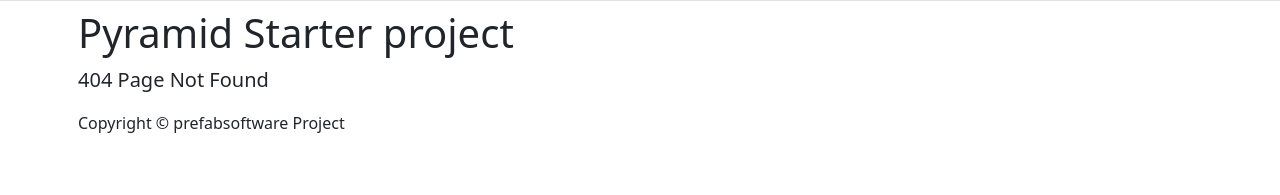
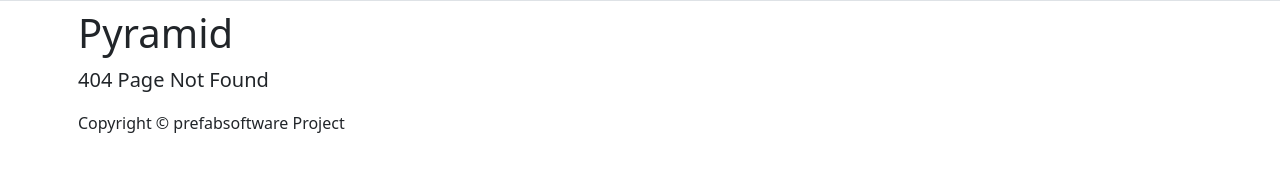
Before and after one commit to t-el/pyramid_app, a Python web app: template pyramid_app_v1/pyramid_app_v1/templates/404.jinja2 in a window 1280 px wide. Shown: the part 105-300 px from the top of the page. Run offline with Jinja, Linux system fonts and the light colour scheme; the template is opened without the code that fills it, so the values that code supplies are empty.

Commit message:
Update 404.jinja2

```diff
--- a/pyramid_app_v1/pyramid_app_v1/templates/404.jinja2
+++ b/pyramid_app_v1/pyramid_app_v1/templates/404.jinja2
@@ -2,7 +2,7 @@
 
 {% block content %}
 <div class="content">
-  <h1><span class="font-semi-bold">Pyramid</span> <span class="smaller">Starter project</span></h1>
+  <h1><span class="font-semi-bold">Pyramid</span> <span class="smaller"></span></h1>
   <p class="lead"><span class="font-semi-bold">404</span> Page Not Found</p>
 </div>
 {% endblock content %}
```
